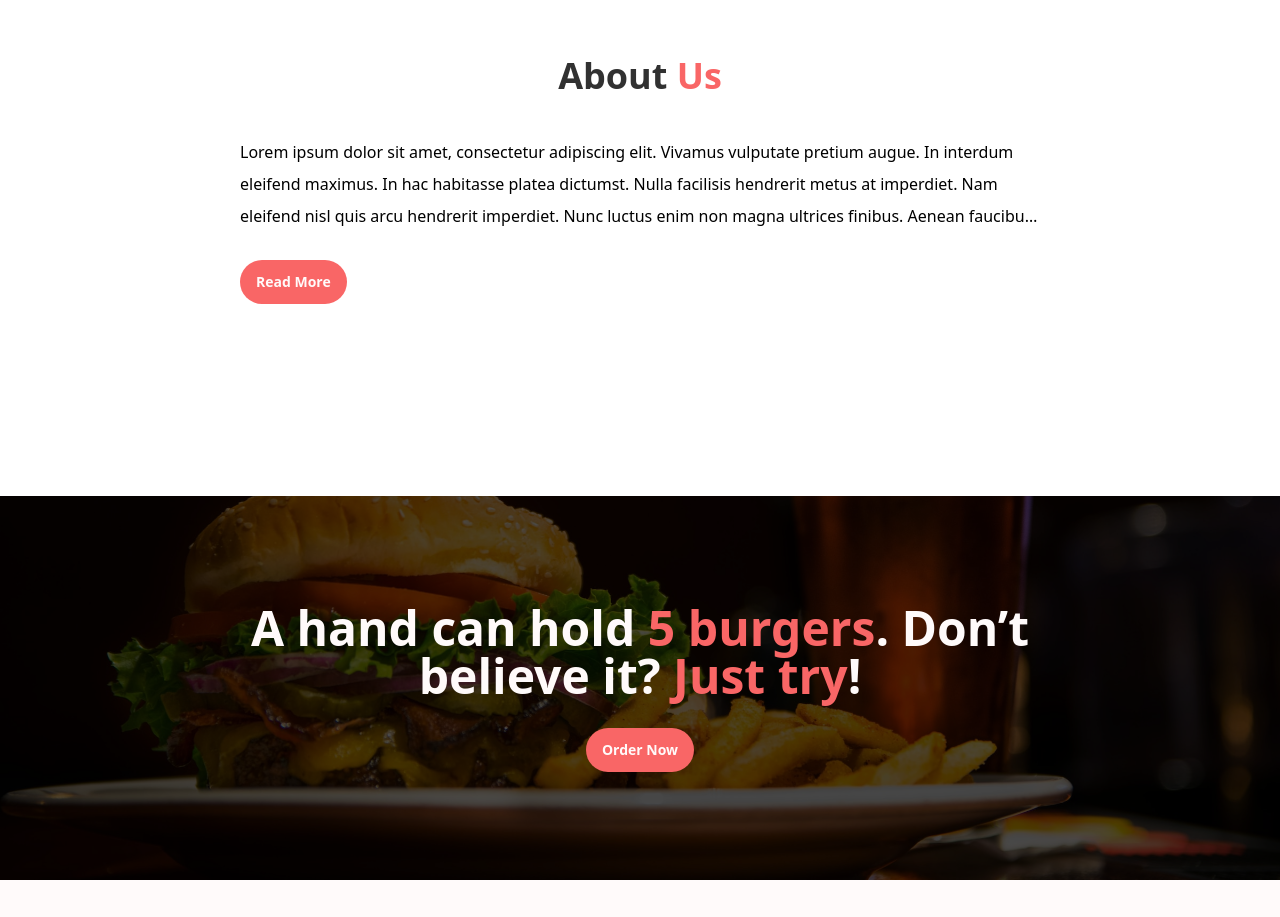
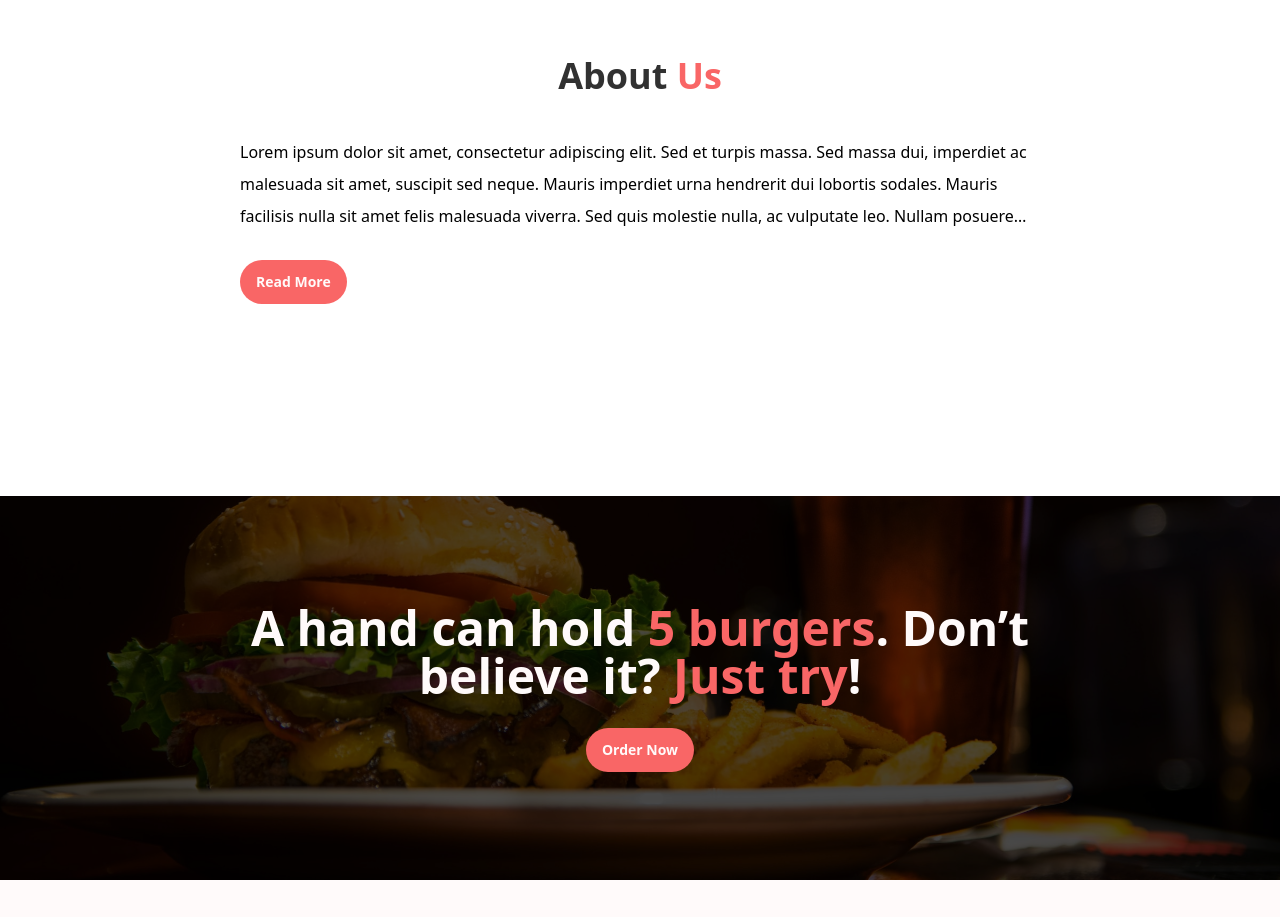
Before and after one commit to AlecBlance/Junior-FE-Assessment, a React (Vite) app in the folder Task1/: page / in a window 1280 px wide. Shown: the part 1640-2557 px from the top of the page. Built offline with nearby package versions, Linux system fonts and the light colour scheme.

Commit message:
style: 2XL devices components

```diff
--- a/Task1/src/components/About/index.jsx
+++ b/Task1/src/components/About/index.jsx
@@ -4,7 +4,10 @@ const About = () => {
   const [truncate, setTruncate] = useState(true);
 
   return (
-    <div className="py-16 px-6 lg:px-32 lg:py-32 xl:py-48 xl:px-60 bg-white">
+    <div
+      id="about"
+      className="py-16 px-6 lg:px-32 lg:py-32 xl:py-48 xl:px-60 2xl:px-96 bg-white"
+    >
       <h1 className="text-center text-2xl text-custom-black font-black mb-5 md:text-4xl md:mb-10">
         About <span className="text-palette-red">Us</span>
       </h1>
@@ -13,14 +16,18 @@ const About = () => {
           truncate ? "line-clamp-3" : "line-clamp-none"
         } lg:leading-8`}
       >
-        Lorem ipsum dolor sit amet, consectetur adipiscing elit. Vivamus
-        vulputate pretium augue. In interdum eleifend maximus. In hac habitasse
-        platea dictumst. Nulla facilisis hendrerit metus at imperdiet. Nam
-        eleifend nisl quis arcu hendrerit imperdiet. Nunc luctus enim non magna
-        ultrices finibus. Aenean faucibus posuere metus, sit amet tincidunt
-        sapien lacinia a. Pellentesque vitae venenatis ante. Proin porta tellus
-        at dui consectetur vulputate. Pellentesque imperdiet sapien et purus
-        porta vehicula. Integer pharetra mi in volutpat vehicula.
+        Lorem ipsum dolor sit amet, consectetur adipiscing elit. Sed et turpis
+        massa. Sed massa dui, imperdiet ac malesuada sit amet, suscipit sed
+        neque. Mauris imperdiet urna hendrerit dui lobortis sodales. Mauris
+        facilisis nulla sit amet felis malesuada viverra. Sed quis molestie
+        nulla, ac vulputate leo. Nullam posuere dui vitae venenatis finibus.
+        Praesent sodales sagittis varius. Aliquam sed enim neque. Aliquam
+        aliquet velit eget massa tristique, vel molestie nibh fermentum. Nulla
+        eget mi efficitur, feugiat est eget, eleifend ipsum. In eget erat non
+        eros dapibus rutrum ac vel turpis. In hac habitasse platea dictumst.
+        Aliquam non laoreet neque, a maximus est. Donec nec placerat ex. Vivamus
+        pellentesque, justo a bibendum euismod, enim lacus vulputate orci, sit
+        amet rhoncus elit justo sed quam.
       </p>
       <button
         onClick={() => setTruncate(!truncate)}
--- a/Task1/src/components/CTA/index.jsx
+++ b/Task1/src/components/CTA/index.jsx
@@ -1,6 +1,9 @@
 const Cta = () => {
   return (
-    <div className="bg-custom-header-image-2 bg-cover h-96 bg-center relative lg:bg-bottom">
+    <div
+      id="fun"
+      className="bg-custom-header-image-2 bg-cover h-96 bg-center relative lg:bg-bottom"
+    >
       <div className="p-7 flex flex-col justify-center items-center bg-black/70 absolute bottom-0 left-0 right-0 top-0 h-full w-full overflow-hidden bg-fixed">
         <h1 className="font-black text-white-red text-3xl text-center lg:text-4xl lg:w-2/3 xl:text-5xl">
           A hand can hold <span className="text-palette-red">5 burgers</span>.
--- a/Task1/src/components/Contact/index.jsx
+++ b/Task1/src/components/Contact/index.jsx
@@ -1,11 +1,11 @@
 const Contact = () => {
   return (
-    <div className="py-16 px-6 md:py-8">
-      <h1 className="text-center text-2xl text-custom-black font-black mb-7 md:text-4xl">
+    <div id="contact" className="py-16 px-6 md:py-8 2xl:py-16">
+      <h1 className="text-center text-2xl text-custom-black font-black mb-7 md:text-4xl 2xl:mb-16">
         Contact <span className="text-palette-red">Us</span>
       </h1>
       <form className="md:flex md:items-center md:flex-col">
-        <div className="md:w-2/3 lg:w-2/4 xl:w-2/6">
+        <div className="md:w-2/3 lg:w-2/4 xl:w-2/6 2xl:w-3/12">
           <label className="relative">
             <svg
               className="absolute w-4 h-4 top-1/2 transform -translate-y-1/2 left-3"
@@ -29,7 +29,7 @@ const Contact = () => {
             />
           </label>
         </div>
-        <div className="md:w-2/3 lg:w-2/4 xl:w-2/6">
+        <div className="md:w-2/3 lg:w-2/4 xl:w-2/6 2xl:w-3/12">
           <label className="relative">
             <svg
               className="absolute w-4 h-4 top-1/2 transform -translate-y-1/2 left-3"
@@ -55,10 +55,10 @@ const Contact = () => {
           id="message"
           cols="30"
           rows="10"
-          className="bg-slate-200 xl:w-2/6 w-full lg:w-2/4 px-9 rounded-xl mt-5 py-5 md:w-2/3"
+          className="bg-slate-200 xl:w-2/6 2xl:w-3/12 w-full lg:w-2/4 px-9 rounded-xl mt-5 py-5 md:w-2/3"
           placeholder="Message"
         ></textarea>
-        <button className="w-full xl:w-2/6 lg:w-2/4 md:w-2/3 bg-palette-red px-3 py-3 text-sm text-white-red rounded-3xl mt-5">
+        <button className="w-full xl:w-2/6 2xl:w-3/12 lg:w-2/4 md:w-2/3 bg-palette-red px-3 py-3 text-sm text-white-red rounded-3xl mt-5">
           Submit
         </button>
       </form>
--- a/Task1/src/components/Products/index.jsx
+++ b/Task1/src/components/Products/index.jsx
@@ -2,7 +2,7 @@ import Product from "./Product";
 
 const Products = () => {
   return (
-    <div className="py-16 px-6 lg:px-16 xl:px-60" id="products">
+    <div className="py-16 px-6 lg:px-16 xl:px-60 2xl:px-96" id="products">
       <h1 className="text-center text-2xl text-custom-black font-black md:mb-12 md:text-4xl">
         Choose your <span className="text-palette-red">Burger</span>
       </h1>
```
